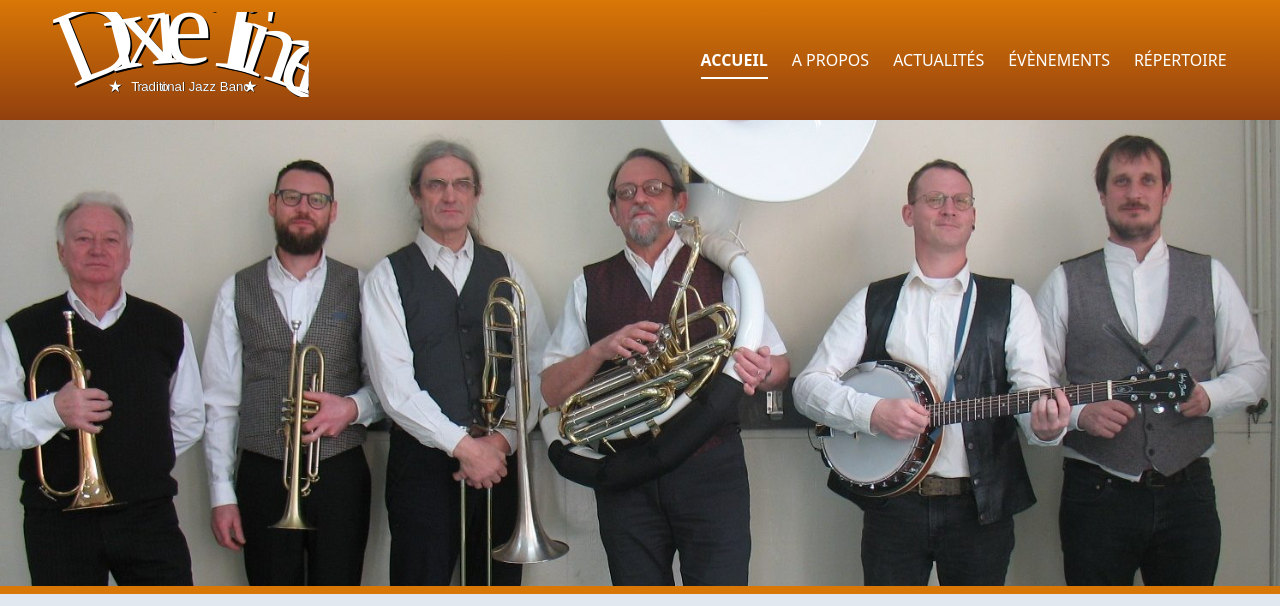
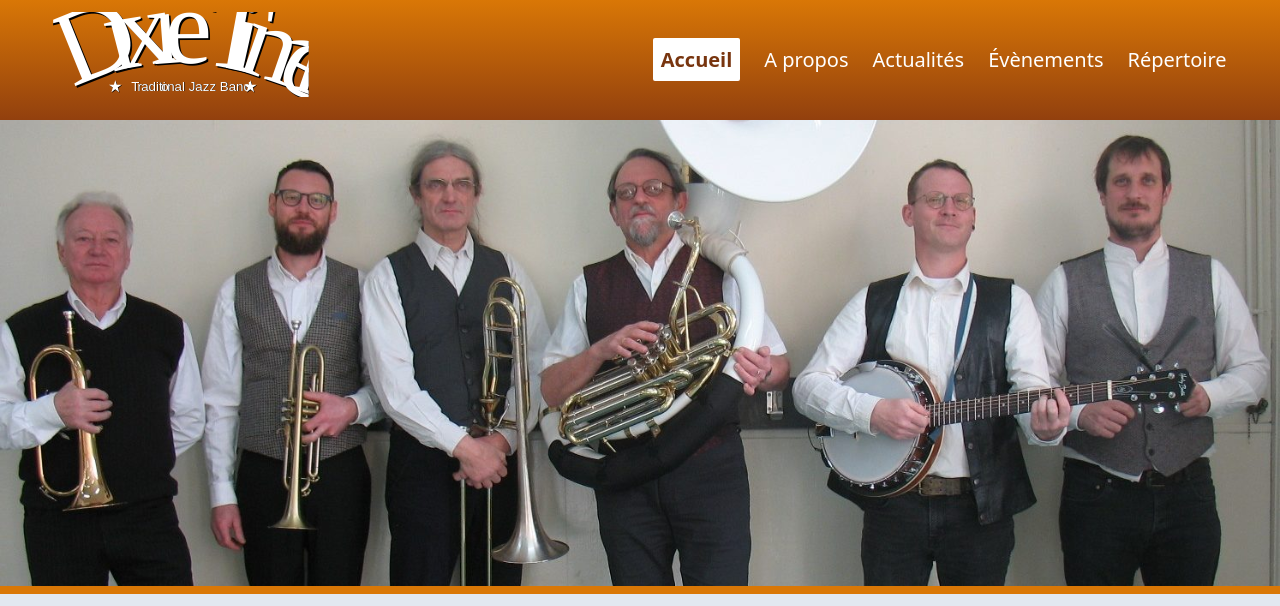
Before and after one commit to jcletousey/dixietime-11ty, an Eleventy site: page src/content/pages/index.md in a window 1280 px wide. Shown: the top 606 px of the page. Built offline with nearby package versions, Linux system fonts and the light colour scheme; Eleventy itself is replaced by a stand-in of ours; files that its build step writes are made by us from their sources; files whose address does not match are found by name.

Commit message:
Change current page style in navigation

```diff
--- a/src/_includes/partials/navigation.njk
+++ b/src/_includes/partials/navigation.njk
@@ -2,8 +2,8 @@
 
 {%- set navPages = collections["pages"] | eleventyNavigation %}
 {% if navPages.length > 0 %}
-<nav class="my-3 md:my-0 font-sans uppercase font-extralight">
-  <ul class="flex flex-wrap gap-x-6 justify-center" role="list">
+<nav class="my-3 md:my-0 text-xl font-sans font-extralight">
+  <ul class="flex flex-wrap gap-x-6 gap-y-4 justify-center" role="list">
   {% for entry in navPages %}
     <li>
       <a{% if currentUrl === entry.url %} aria-current="page"{% endif %}
--- a/src/assets/styles/global.css
+++ b/src/assets/styles/global.css
@@ -4,9 +4,10 @@
 
 [aria-current="page"] {
   @apply font-bold;
-  @apply border-b-2;
-  @apply border-white;
-  @apply pb-1.5;
+  @apply bg-white;
+  @apply p-2;
+  @apply text-amber-900;
+  @apply rounded-sm;
 }
 
 .flow > * + * {
```
